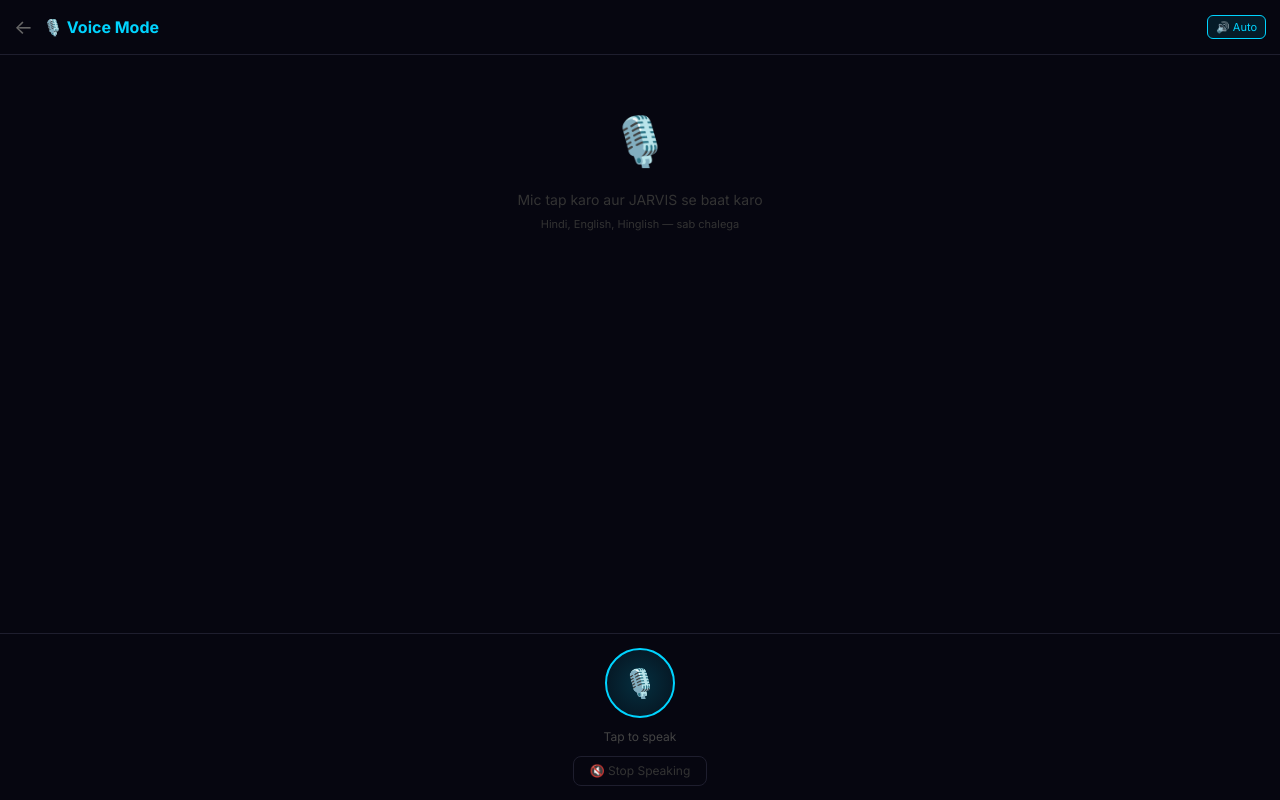
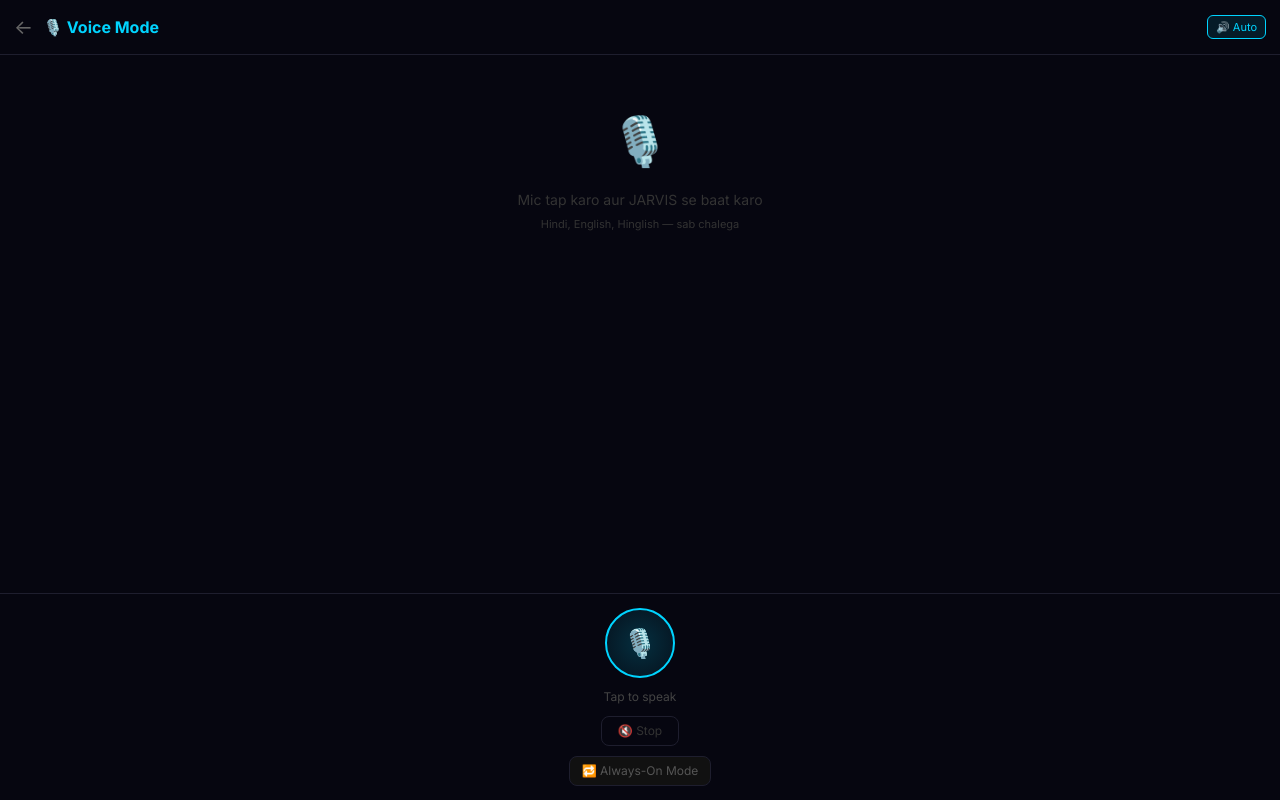
Before and after one commit to prashant998132-cpu/Apple50, a Next.js app: page /voice in a window 1280 px wide. Built offline with nearby package versions, Linux system fonts and the light colour scheme.

Commit message:
JARVIS v30: page.tsx

```diff
--- a/app/voice/page.tsx
+++ b/app/voice/page.tsx
@@ -16,6 +16,8 @@
   const [provider, setProvider] = useState('')
   const [error, setError] = useState('')
   const [autoSpeak, setAutoSpeak] = useState(true)
+  const [continuous, setContinuous] = useState(false)
+  const contRef = React.useRef(false)
 
   const recognitionRef = useRef<any>(null)
   const mediaRecorderRef = useRef<MediaRecorder | null>(null)
@@ -114,6 +116,10 @@
       }
     } catch { setError('JARVIS se connect nahi ho paya.') }
     setLoading(false)
+    // Continuous mode — auto restart listening
+    if (contRef.current) {
+      setTimeout(() => { if (contRef.current) startListening(); }, 1500);
+    }
   }
 
   return (
@@ -195,7 +201,15 @@
           {listening ? '🔴 Sun raha hun...' : loading ? '⏳ Soch raha hun...' : 'Tap to speak'}
         </div>
         <button onClick={stopSpeaking} style={{ background: 'none', border: '1px solid #1e1e2e', borderRadius: 8, color: '#333', padding: '5px 16px', cursor: 'pointer', fontSize: 12 }}>
-          🔇 Stop Speaking
+          🔇 Stop
+        </button>
+        <button onClick={() => {
+          const next = !continuous;
+          setContinuous(next); contRef.current = next;
+          if (next) { startListening(); }
+          else { stopListening(); stopSpeaking(); }
+        }} style={{ background: continuous ? 'rgba(239,68,68,0.15)' : '#111', border: '1px solid ' + (continuous ? '#ef4444' : '#1e1e2e'), borderRadius: 8, color: continuous ? '#ef4444' : '#555', padding: '5px 12px', cursor: 'pointer', fontSize: 12 }}>
+          {continuous ? '🔴 Always-On OFF karo' : '🔁 Always-On Mode'}
         </button>
       </div>
     </div>
```
